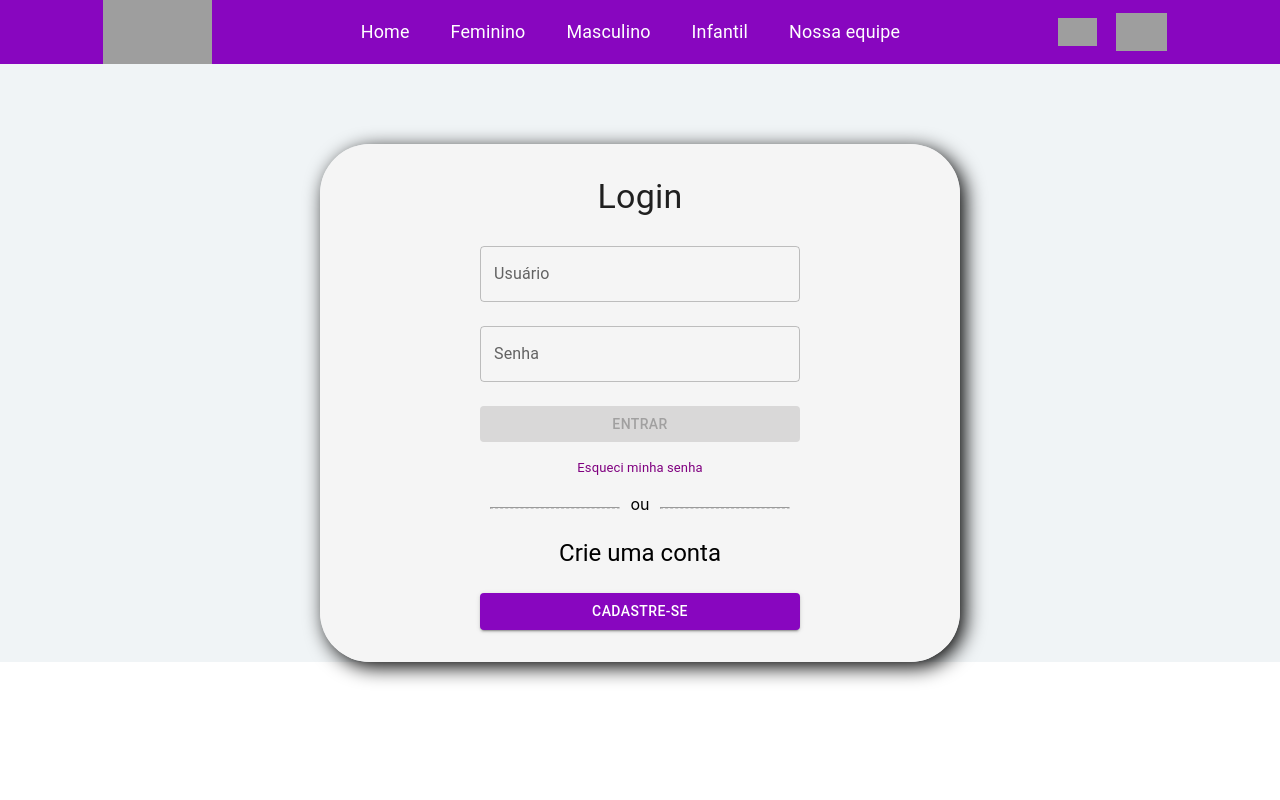
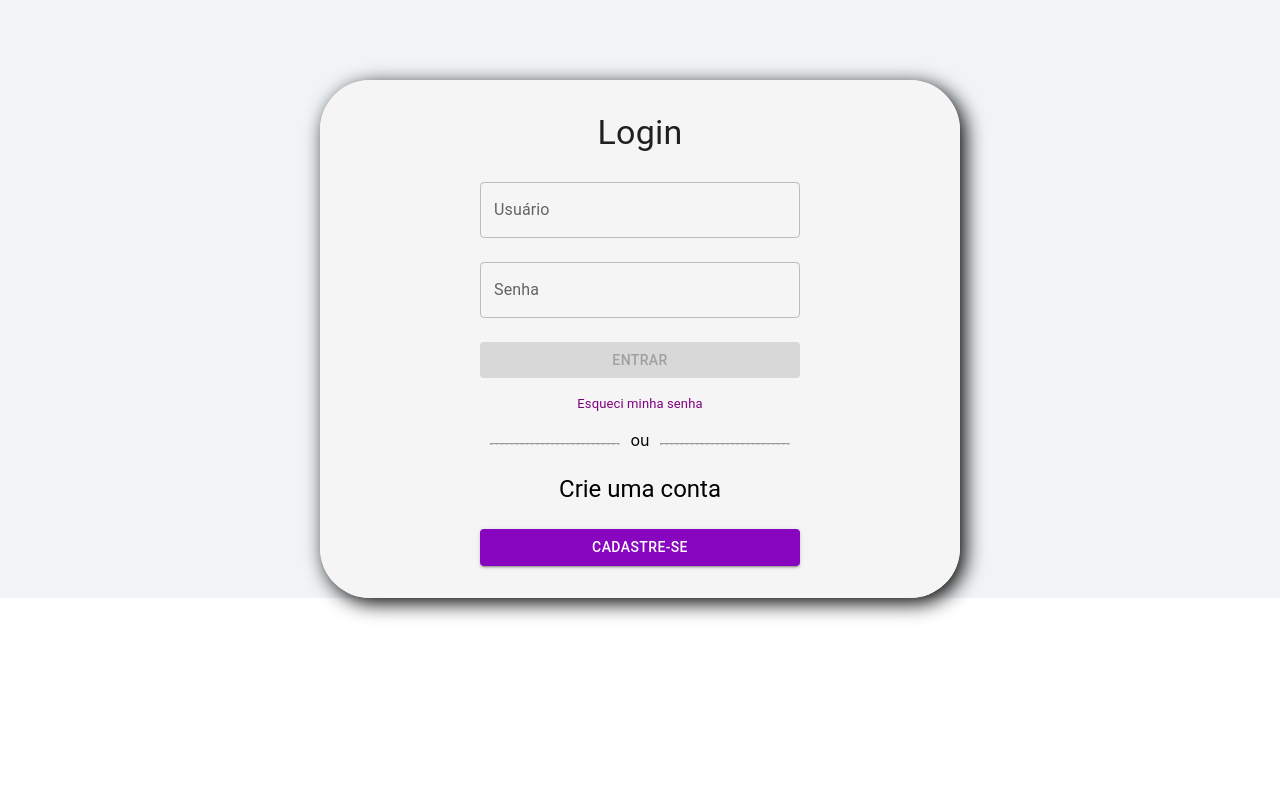
Before and after one commit to Refugio-DaModa/ProjetoIntegrador_FrontEnd, a React (Create React App) app: page / in a window 1280 px wide. Shown: the top 800 px of the page. Built offline with nearby package versions, Linux system fonts and the light colour scheme; grey boxes are pictures that could not be loaded.

Commit message:
Dropdown quase finalizado

```diff
--- a/src/components/estaticos/navbar/Navbar.css
+++ b/src/components/estaticos/navbar/Navbar.css
@@ -5,7 +5,7 @@
     align-items: center;
     background-color: #8806BF;
     width: 100vw;
-    height: 5vw;
+    height: 35vw;
     overflow-x: hidden;
 }
 
@@ -32,14 +32,12 @@
     margin-left: 10vw;
     margin-right: 10vw;
 }
-
-
-
 .opcoesTexto {
     position: relative;
     color: #ffffff;
     text-decoration: none;
     color: white;
+    font-weight: lighter !important;
     margin-left: 1.6vw !important;
     margin-right: 1.6vw !important;
     font-size: 1.4vw !important;
@@ -63,32 +61,55 @@
     transform: scaleX(1);
 }
 
-
-
 .navbarIcones {
     display: flex;
     flex-direction: row;
     justify-content: center;
     align-items: center;
     overflow-x: hidden;
+    height: 35vw;
 }
-.login {
-    display: flex;
-    flex-direction: row;
-    justify-content: center;
-    align-items: center;
-    overflow-x: hidden;
+
+.dropdown {
+    display: inline-block;
+    position: relative;
+    overflow: visible;
+}
+.iconePerfil {
     width: 3vw;
     margin: 0.75vw !important;
 }
-.loginImagem {
-    width: 3vw;
-    margin: 0.75vw !important;
-}
-.loginImagem:hover {
+.iconePerfil:hover {
     opacity: 0.5;
     cursor: pointer;
 }
+.dropdown-content {
+    display: none;
+    position: absolute;
+    width: 10vw;
+    overflow: visible;
+    background-color: #8806BF;
+
+}
+.dropdown:hover .dropdown-content {
+    display: block;
+    overflow: visible;
+}
+.opcoesDropdown {
+    display: block;
+    color: white;
+    text-align: center;
+    font-size: 1.1vw !important;
+    padding: 5px;
+    text-decoration: none;
+    overflow: visible;
+}
+.opcoesDropdown:hover {
+    color: #8806BF;
+    background-color: white;
+    overflow: visible;
+}
+
 .sacola {
     display: flex;
     flex-direction: row;
--- a/src/components/estaticos/navbar/Navbar.tsx
+++ b/src/components/estaticos/navbar/Navbar.tsx
@@ -32,7 +32,7 @@ function Navbar() {
 
     let navBarComponent
 
-    if(token == '') {
+    if(token !== '') {
         navBarComponent = <AppBar position="static">
 
 
@@ -77,20 +77,47 @@ function Navbar() {
         </div>
 
         <div className="navbarIcones">
-            <div className="login">
+
+            <div className="dropdown">
                 <img
-                src="https://raw.githubusercontent.com/ManGiaco/BancoDeImagens/main/Ref%C3%BAgio%20da%20Moda/%C3%8Dcones/Perfil%20branco.png"
+                src="https://github.com/ManGiaco/BancoDeImagens/blob/main/Ref%C3%BAgio%20da%20Moda/%C3%8Dcones/Perfil%20branco.png?raw=true"
                 alt=""
-                className="loginImagem"
+                className="iconePerfil"
                 />
+                <div className="dropdown-content">
+                    <Link to="/categorias">
+                        <Typography className="opcoesDropdown">
+                            Categorias
+                        </Typography>
+                    </Link>
+                    <Link to="/produtos">
+                        <Typography className="opcoesDropdown">
+                            Produtos
+                        </Typography>
+                    </Link>
+                    <Link to="/formularioCategoria">
+                        <Typography className="opcoesDropdown">
+                            Editar categorias
+                        </Typography>
+                    </Link>
+                    <Link to="/formularioProduto">
+                        <Typography className="opcoesDropdown">
+                            Editar produtos
+                        </Typography>
+                    </Link>
+                </div>
             </div>
+
             <div className="sacola">
-                <img
-                src="https://raw.githubusercontent.com/ManGiaco/BancoDeImagens/main/Ref%C3%BAgio%20da%20Moda/%C3%8Dcones/Sacola%20branca.png"
-                alt=""
-                className="sacolaImagem"
-                />
+                <Link to="">
+                    <img
+                    src="https://raw.githubusercontent.com/ManGiaco/BancoDeImagens/main/Ref%C3%BAgio%20da%20Moda/%C3%8Dcones/Sacola%20branca.png"
+                    alt=""
+                    className="sacolaImagem"
+                    />
+                </Link>
             </div>
+
         </div>
 
     </div>
```
